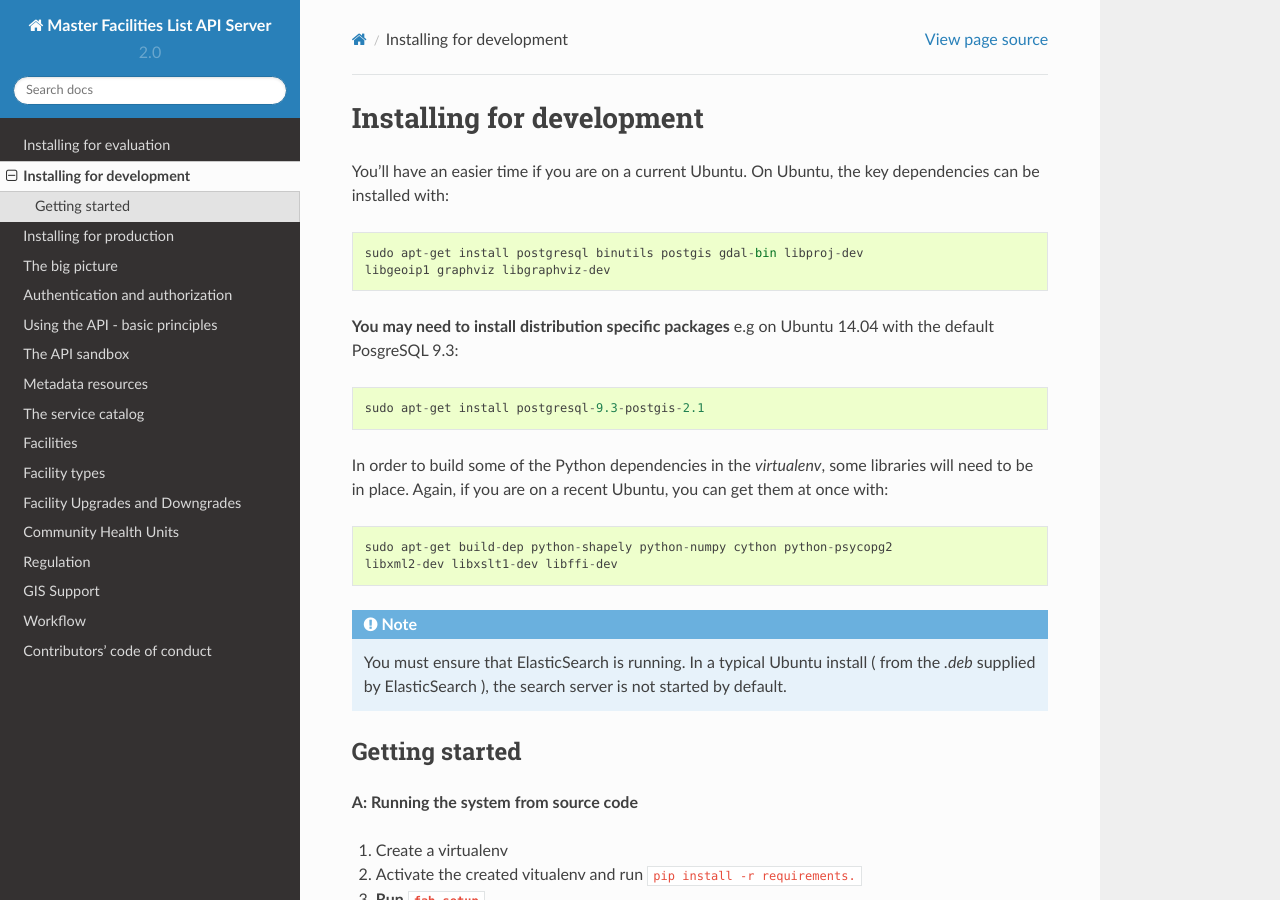
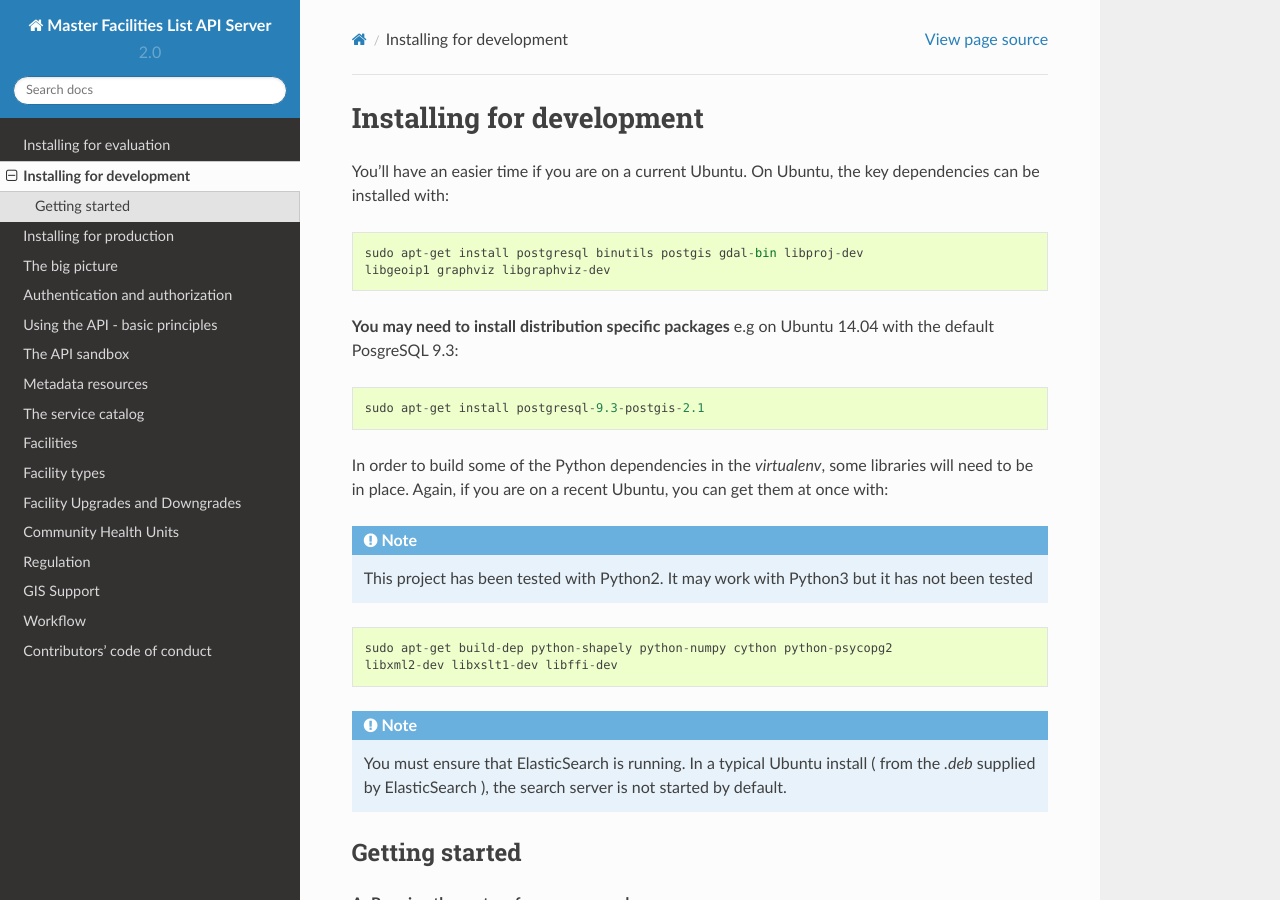
Before and after one commit to MasterFacilityList/mfl_api, a Sphinx documentation site: the page built from docs/02_developer_install.rst, in a window 1280 px wide and 900 px high. Built offline with Sphinx 7.4.7 and the Read the Docs theme 2.0.0, drawn with Linux system fonts in a browser that asks for light colours.

Commit message:
Update documentation, add warmcache task to ansible

```diff
--- a/docs/02_developer_install.rst
+++ b/docs/02_developer_install.rst
@@ -19,6 +19,11 @@ with the default PosgreSQL 9.3:
 In order to build some of the Python dependencies in the `virtualenv`, some
 libraries will need to be in place. Again, if you are on a recent Ubuntu, you
 can get them at once with:
+
+.. note::
+
+    This project has been tested with Python2. It may work with Python3 but it
+    has not been tested
 
 ::
 
```
Also changed, not shown: 2 other files.
